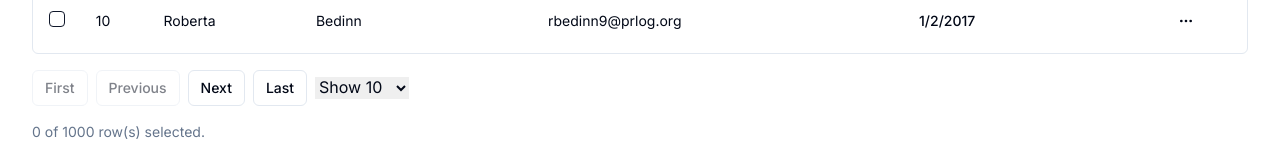
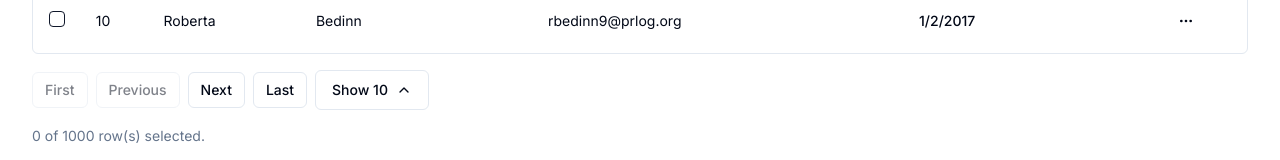
Before and after one commit to roseylikeme/shadcn-ui-table, a Next.js app: page /people in a window 1280 px wide. Shown: the part 758-918 px from the top of the page. Built offline with nearby package versions, Linux system fonts and the light colour scheme.

Commit message:
better pagination style

```diff
--- a/src/app/people/data-table.tsx
+++ b/src/app/people/data-table.tsx
@@ -3,6 +3,7 @@
 import React from 'react'
 import { Button } from "@/components/ui/button"
 import { Input } from "@/components/ui/input"
+import { ChevronUp } from "lucide-react"
 
 import {
     ColumnDef,
@@ -194,18 +195,29 @@ export function PeopleDataTable<TData, TValue>({
                                 Last
                             </Button>
                         </div>
-                        <select
-                            value={table.getState().pagination.pageSize}
-                            onChange={e => {
-                                table.setPageSize(Number(e.target.value))
-                            }}
-                        >
-                            {[10, 20, 30, 40, 50, 100].map(pageSize => (
-                                <option key={pageSize} value={pageSize}>
-                                    Show {pageSize}
-                                </option>
-                            ))}
-                        </select>
+                        <DropdownMenu>
+                    <DropdownMenuTrigger asChild>
+                        <Button variant='outline' className='ml-4'>
+                            Show {table.getState().pagination.pageSize} <ChevronUp className="ml-2 h-4 w-4" />
+                        </Button>
+                    </DropdownMenuTrigger>
+                    <DropdownMenuContent align='end'>
+                        {/* Pagination control goes here */}
+                        {[10, 25, 50].map(pageSize => (
+                            <DropdownMenuCheckboxItem
+                                key={pageSize}
+                                checked={table.getState().pagination.pageSize === pageSize}
+                                onCheckedChange={(value) => {
+                                    if (value) {
+                                        table.setPageSize(pageSize)
+                                    }
+                                }}
+                            >
+                                Show {pageSize}
+                            </DropdownMenuCheckboxItem>
+                        ))}
+                    </DropdownMenuContent>
+                </DropdownMenu>
                     </div>
                 </div>
             </div>
```
